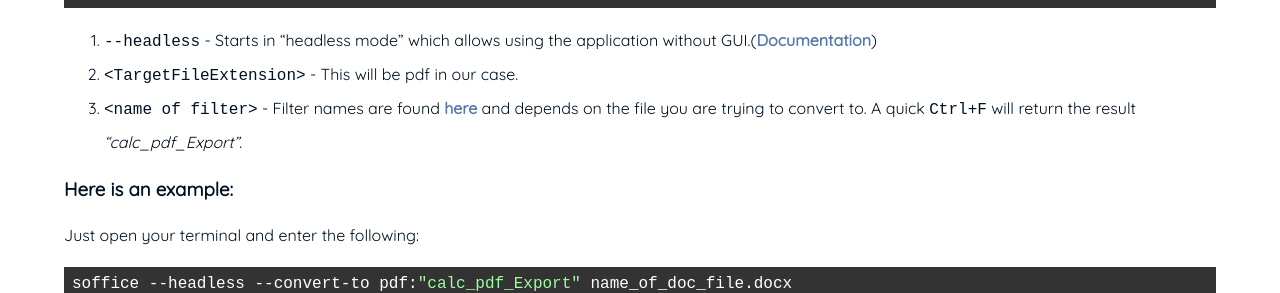
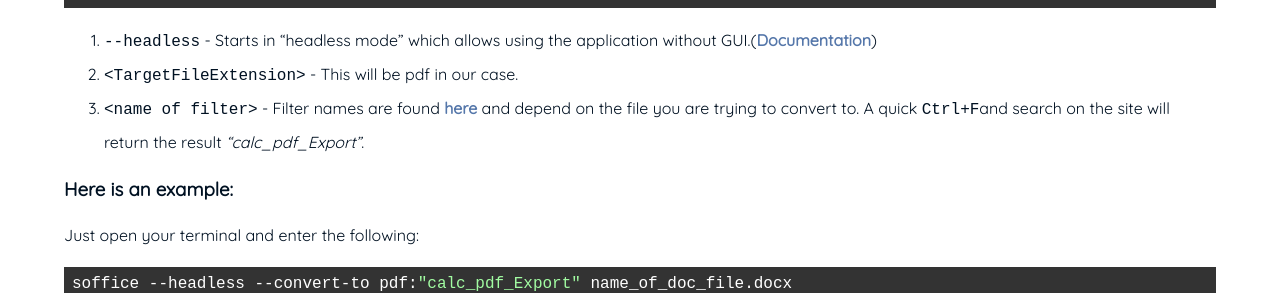
Before and after one commit to Stephen-Tellis/home, a Jekyll site: the page built from _posts/2020-06-29-docxtopdf.md, in a window 1280 px wide. Shown: the part 608-901 px from the top of the page. Built offline with Jekyll 4.4.1, drawn with Linux system fonts in a browser that asks for light colours.

Commit message:
Update 2020-06-29-docxtopdf.md

````diff
--- a/_posts/2020-06-29-docxtopdf.md
+++ b/_posts/2020-06-29-docxtopdf.md
@@ -19,7 +19,7 @@ soffice --headless --convert-to <TargetFileExtension>:<NameOfFilter> file_to_con
 ```
 1. `--headless` - Starts in "headless mode" which allows using the application without GUI.([Documentation](https://help.libreoffice.org/Common/Starting_the_Software_With_Parameters "Go to site"))
 2. `<TargetFileExtension>` - This will be pdf in our case.
-3. `<name of filter>`  - Filter names are found [here](https://cgit.freedesktop.org/libreoffice/core/tree/filter/source/config/fragments/filters "Go to site") and depends on the file you are trying to convert to. A quick `Ctrl+F` will return the result *"calc_pdf_Export"*.
+3. `<name of filter>`  - Filter names are found [here](https://cgit.freedesktop.org/libreoffice/core/tree/filter/source/config/fragments/filters "Go to site") and depend on the file you are trying to convert to. A quick `Ctrl+F`and search on the site will return the result *"calc_pdf_Export"*.
 
 ### Here is an example:
 
````
